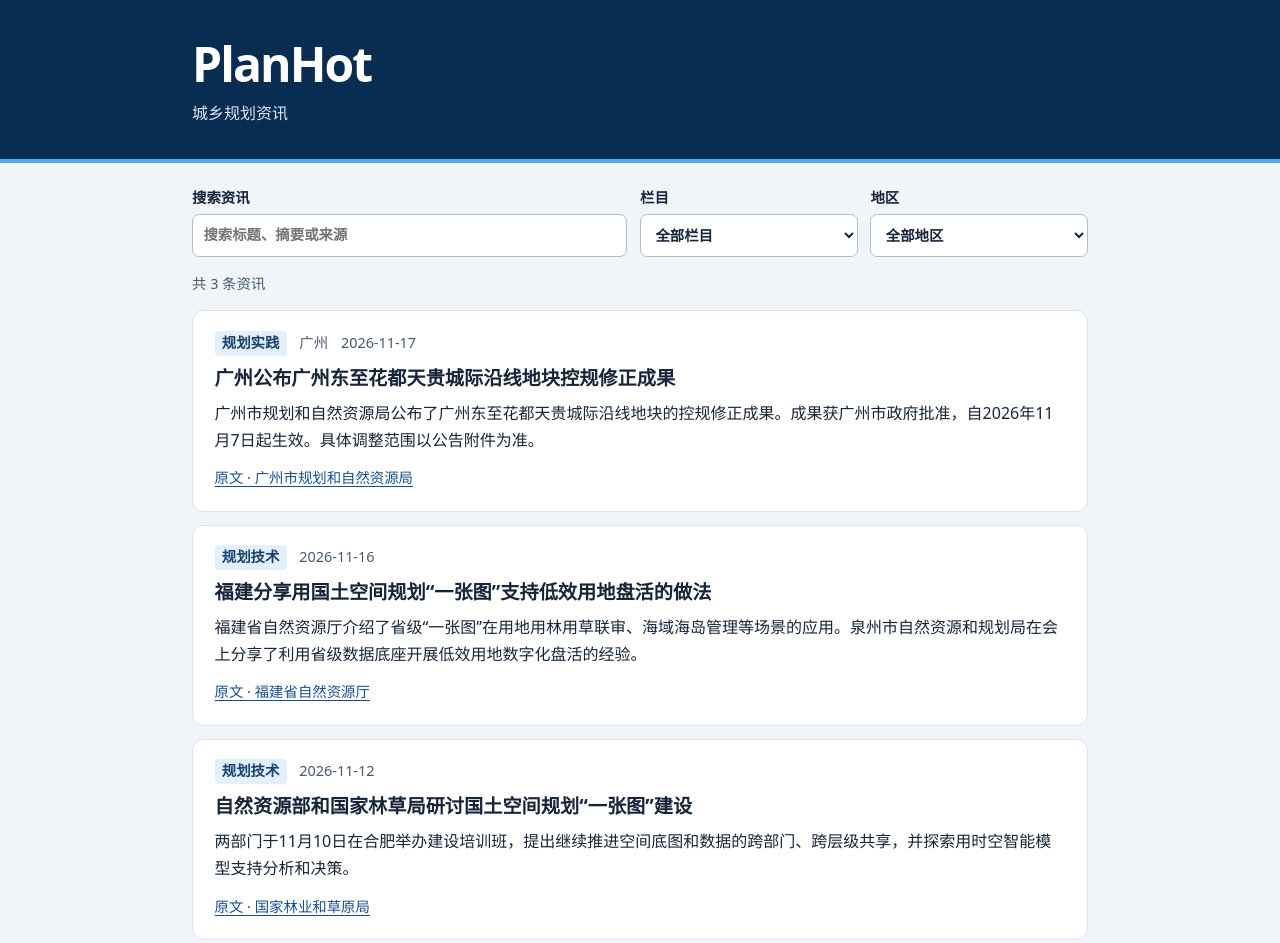
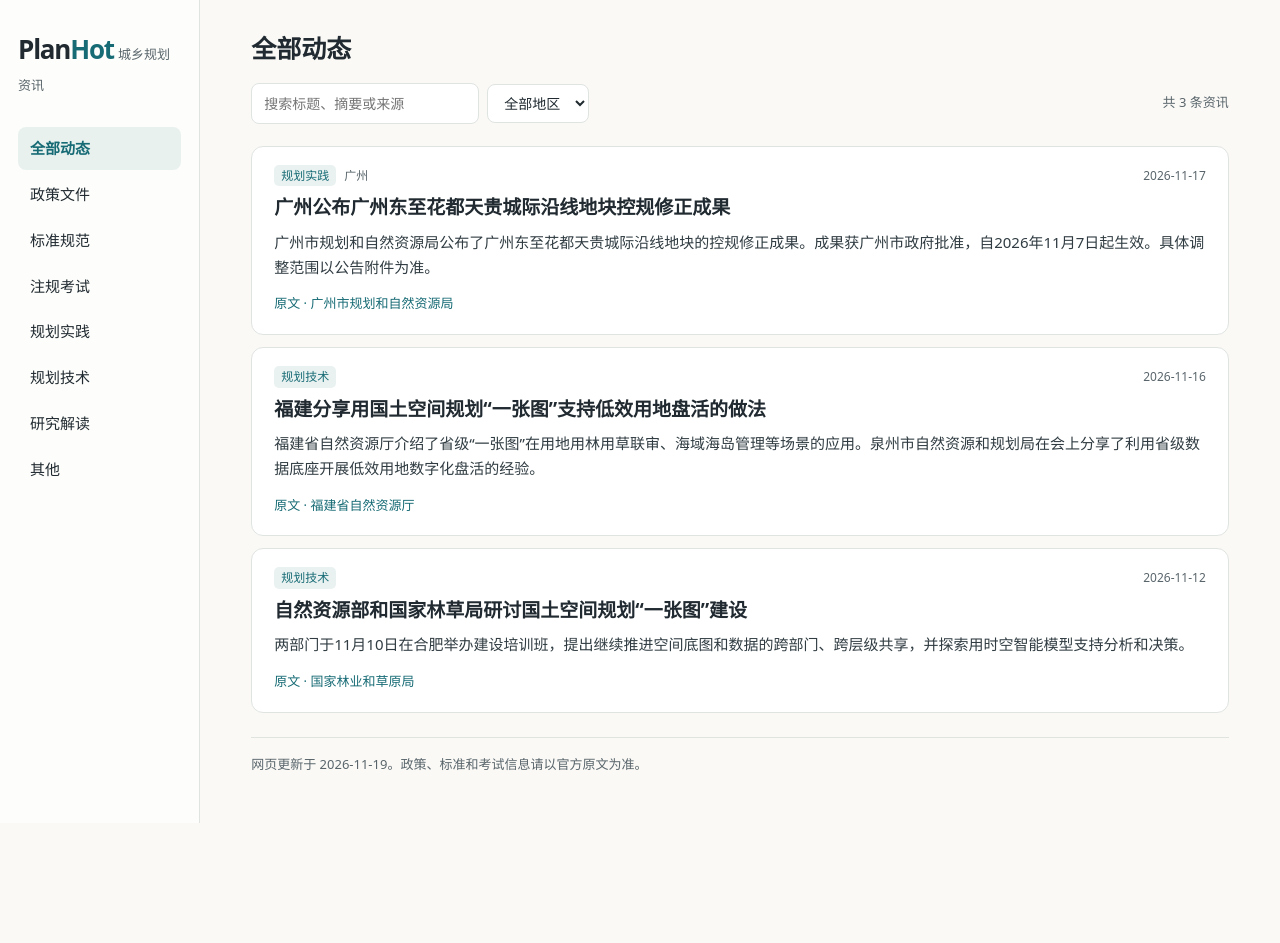
Before and after one commit to word21335/planhot, a plain HTML site: page index.html in a window 1280 px wide. Shown: the top 943 px of the page. After the commit the page ends 823 px from the top, so only its background shows below. Drawn offline with Linux system fonts and the light colour scheme.

Commit message:
Update PlanHot news layout

```diff
--- a/index.html
+++ b/index.html
@@ -6,41 +6,67 @@
   <meta name="description" content="PlanHot 城乡规划资讯。按地区与栏目查阅已发布资讯，并直接打开来源原文。">
   <title>PlanHot · 城乡规划资讯</title>
   <style>
-    :root { color-scheme: light; --ink:#16253a; --muted:#475970; --blue:#184f8b; --line:#dbe4ef; --paper:#fff; --bg:#f1f5fa; }
-    * { box-sizing:border-box; }
-    body { margin:0; background:var(--bg); color:var(--ink); font:1rem/1.7 system-ui,"Microsoft YaHei",sans-serif; }
-    .wrap { width:min(56rem,calc(100% - 2rem)); margin:auto; }
-    header { background:#092d50; color:#fff; padding:2.2rem 0 2rem; border-bottom:4px solid #55a5ed; }
-    h1 { margin:0; font-size:clamp(2rem,7vw,3rem); line-height:1.2; letter-spacing:-.04em; }
-    header p { margin:.45rem 0 0; color:#d7e8fc; }
-    main { padding:1.4rem 0 2.5rem; }
-    .filters { display:grid; grid-template-columns:2fr 1fr 1fr; gap:.8rem; margin-bottom:.8rem; }
-    label { display:grid; gap:.25rem; font-size:.9rem; font-weight:650; }
-    input,select { width:100%; min-width:0; min-height:2.7rem; color:var(--ink); background:var(--paper); border:1px solid #a9bdd3; border-radius:.45rem; padding:.35rem .65rem; font:inherit; }
-    :focus-visible { outline:3px solid #1684db; outline-offset:3px; }
-    .count,.meta,footer { color:var(--muted); font-size:.9rem; }
-    article { background:var(--paper); border:1px solid var(--line); border-radius:.7rem; padding:1.2rem 1.35rem; margin:.8rem 0; }
-    .meta { display:flex; flex-wrap:wrap; align-items:center; gap:.45rem .8rem; }
-    .category { background:#e4effc; color:#19426d; border-radius:.25rem; padding:.02rem .45rem; font-weight:650; }
-    h2 { font-size:1.2rem; line-height:1.45; margin:.5rem 0; }
-    a { color:var(--blue); text-underline-offset:.2em; }
-    h2 a { color:var(--ink); text-decoration:none; }
-    h2 a:hover { text-decoration:underline; }
-    article p { margin:.45rem 0 .65rem; }
-    .source { font-size:.9rem; }
-    footer { border-top:1px solid var(--line); margin-top:1.5rem; padding-top:.75rem; }
-    @media(max-width:36rem) { .filters { grid-template-columns:1fr 1fr; } .filters label:first-child { grid-column:1/-1; } article { padding:1rem; } }
+    :root { --bg:#faf9f6; --ink:#202a30; --muted:#59656b; --accent:#176b75; --line:#dfe4e1; }
+    * { box-sizing:border-box }
+    [hidden] { display:none!important }
+    body { margin:0; background:var(--bg); color:var(--ink); font:16px/1.65 system-ui,"Microsoft YaHei",sans-serif }
+    .shell { display:grid; grid-template-columns:200px minmax(0,1fr); min-height:100vh }
+    aside { background:#fdfdfb; border-right:1px solid var(--line); padding:28px 18px }
+    .rail { position:sticky; top:28px }
+    .brand { color:var(--ink); font-size:26px; font-weight:760; letter-spacing:-1.2px }
+    .brand b { color:var(--accent) }
+    .subtitle,.count,footer,.meta,.source { color:var(--muted); font-size:13px }
+    .nav { display:flex; flex-direction:column; gap:3px; margin-top:30px }
+    button,input,select { font:inherit; color:inherit }
+    .nav button { background:none; border:0; border-radius:8px; cursor:pointer; text-align:left; padding:9px 12px; font-size:15px }
+    .nav button:hover,.nav button[aria-pressed=true] { background:#e9f1ef; color:var(--accent) }
+    .nav button[aria-pressed=true] { font-weight:700 }
+    main { width:min(100%,1120px); padding:32px clamp(20px,4vw,60px); margin:0 auto }
+    h1 { font-size:25px; line-height:1.3; margin:0 }
+    .heading,.filters,.meta { display:flex; align-items:center; gap:12px; flex-wrap:wrap }
+    .heading { justify-content:space-between }
+    .filters { margin:18px 0 22px; gap:8px }
+    input,select { background:white; border:1px solid var(--line); border-radius:8px; padding:8px 12px; font-size:14px; max-width:100% }
+    .count { margin-left:auto }
+    article { border:1px solid var(--line); background:white; border-radius:12px; margin:0 0 12px; padding:18px 22px }
+    .meta { font-size:12px; gap:8px }
+    .category { color:var(--accent); background:#eaf2f1; border-radius:5px; padding:1px 7px }
+    time { margin-left:auto; font-variant-numeric:tabular-nums }
+    h2 { font-size:19px; line-height:1.45; margin:8px 0 }
+    h2 a { color:var(--ink); text-decoration:none }
+    a:hover { color:var(--accent); text-decoration:underline }
+    article p { font-size:15px; color:#303c42; margin:6px 0 10px }
+    .source { text-decoration:none; color:var(--accent) }
+    footer { border-top:1px solid var(--line); padding:16px 0; margin-top:24px }
+    :focus-visible { outline:2px solid var(--accent); outline-offset:2px }
+    @media(max-width:699px) {
+      .shell { display:block }
+      aside { padding:10px 16px 0; border:0; border-bottom:1px solid var(--line) }
+      .brand { font-size:21px }
+      .subtitle { margin-left:8px }
+      .nav { flex-direction:row; overflow-x:auto; margin:8px -4px 0; padding-bottom:8px }
+      .nav button { flex:none; padding:6px 10px; font-size:14px }
+      main { padding:20px 16px }
+      h1 { font-size:22px }
+      input { flex:1; min-width:8em }
+      .count { width:100% }
+      article { padding:14px 16px }
+    }
   </style>
 </head>
 <body>
-  <header><div class="wrap"><h1>PlanHot</h1><p>城乡规划资讯</p></div></header>
-  <main class="wrap">
+  <div class="shell">
+  <aside><div class="rail"><span class="brand">Plan<b>Hot</b></span> <span class="subtitle">城乡规划资讯</span>
+    <nav class="nav" aria-label="资讯栏目" id="sections" hidden></nav>
+  </div></aside>
+  <main>
+    <div class="heading"><h1 id="heading">全部动态</h1></div>
     <div class="filters" hidden id="filters">
-      <label>搜索资讯<input type="search" id="query" placeholder="搜索标题、摘要或来源"></label>
-      <label>栏目<select id="category"><option value="">全部栏目</option><option>政策文件</option><option>标准规范</option><option>注规考试</option><option>规划实践</option><option>规划技术</option><option>研究解读</option><option>其他</option></select></label>
-      <label>地区<select id="region"><option value="">全部地区</option><option>上海</option><option>广州</option><option>深圳</option><option>陕西</option><option>河南</option><option>甘肃</option></select></label>
+      <input aria-label="搜索资讯" type="search" id="query" placeholder="搜索标题、摘要或来源">
+      <select id="category" hidden><option value="">全部动态</option><option>政策文件</option><option>标准规范</option><option>注规考试</option><option>规划实践</option><option>规划技术</option><option>研究解读</option><option>其他</option></select>
+      <select aria-label="地区" id="region"><option value="">全部地区</option><option>上海</option><option>广州</option><option>深圳</option><option>陕西</option><option>河南</option><option>甘肃</option></select>
+      <span class="count" id="count" role="status">共 3 条资讯</span>
     </div>
-    <p class="count" id="count" role="status">共 3 条资讯</p>
     <p id="empty" hidden>没有符合条件的资讯。可以清空搜索或更换筛选条件。</p>
     <section aria-label="资讯列表" id="articles">
 <article data-category="规划实践" data-regions="广州">
@@ -63,7 +89,7 @@
 </article>
     </section>
     <footer>网页更新于 2026-11-19。政策、标准和考试信息请以官方原文为准。</footer>
-  </main>
+  </main></div>
   <script>
     const filters = document.getElementById("filters");
     const query = document.getElementById("query");
@@ -84,7 +110,20 @@
       document.getElementById("empty").hidden = count > 0;
     }
     query.addEventListener("input", filter);
-    category.addEventListener("change", filter);
+    const sections = document.getElementById("sections");
+    for (const option of category.options) {
+      const button = document.createElement("button");
+      button.textContent = option.text;
+      button.setAttribute("aria-pressed", String(option.selected));
+      button.addEventListener("click", () => {
+        category.value = option.value;
+        document.getElementById("heading").textContent = option.text;
+        for (const item of sections.children) item.setAttribute("aria-pressed", String(item === button));
+        filter();
+      });
+      sections.append(button);
+    }
+    sections.hidden = false;
     region.addEventListener("change", filter);
     filters.hidden = false;
   </script>
```
